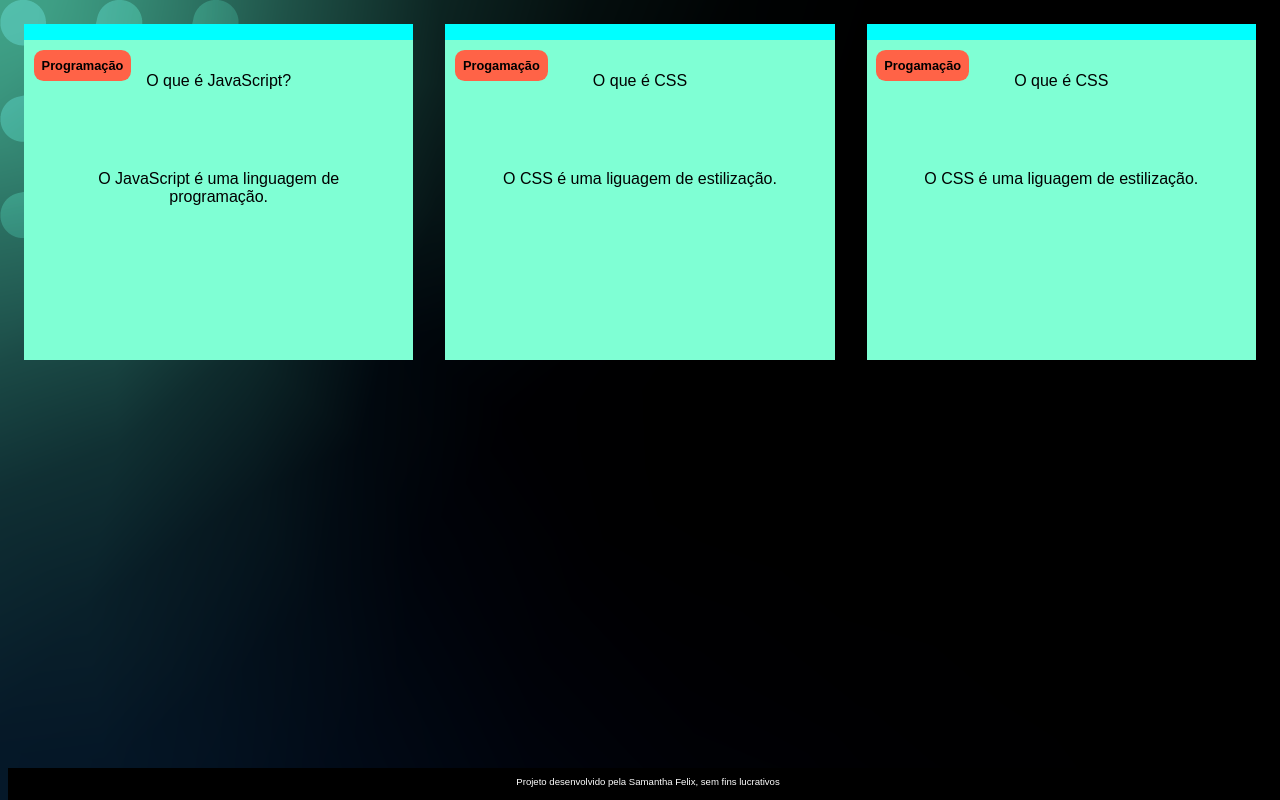
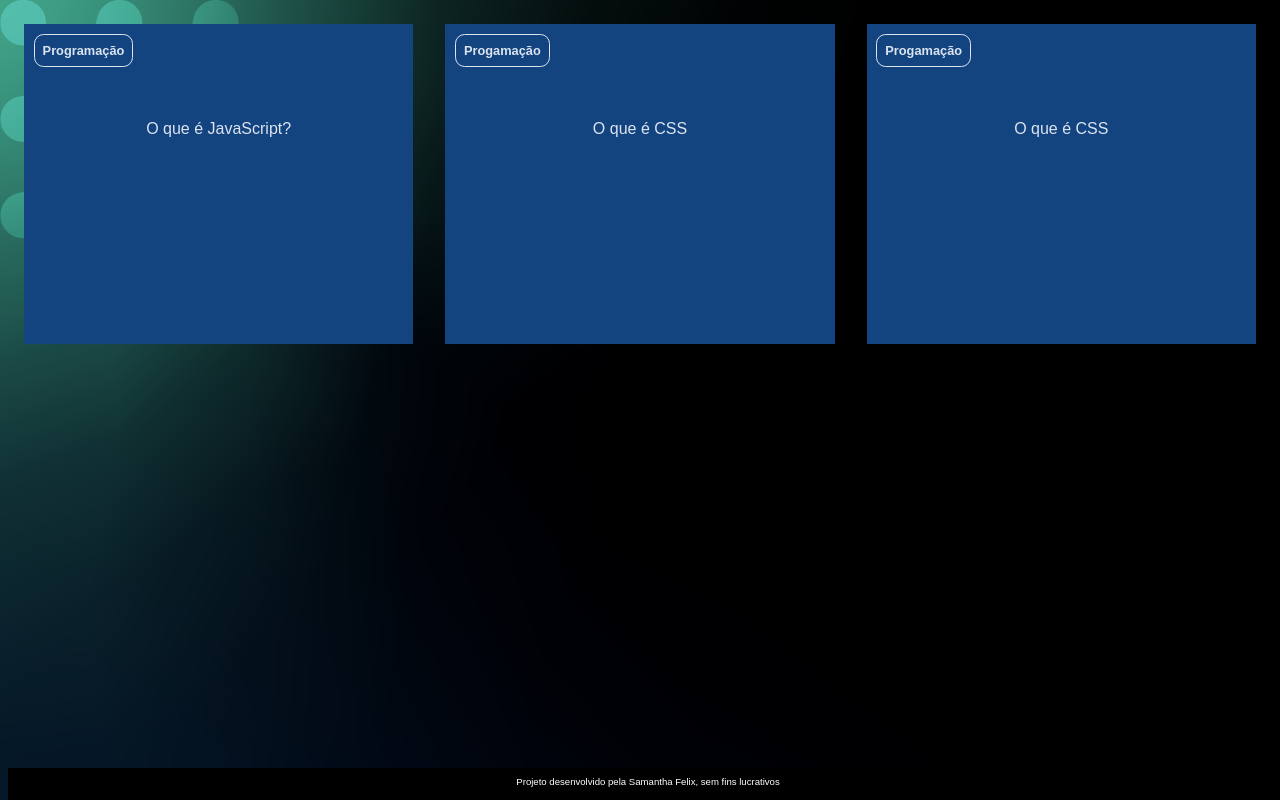
Before and after one commit to SamyFelix/Alura_terceiro-trimestre, a plain HTML site: page index.html in a window 1280 px wide. Drawn offline with Linux system fonts and the light colour scheme; a web font is replaced by a local one.

Commit message:
Baixando

```diff
--- a/assets/estilo.css
+++ b/assets/estilo.css
@@ -1,3 +1,8 @@
+:root{
+    --text-color: #DBE4EF;
+    --card-front-color: #144480;
+    --card-back-color: #00F4BF;
+}
 body{
     background:url('img/bg-desktop.webp');
     font-family: "Bai Jamjuree", sans-serif;
@@ -7,28 +12,52 @@ body{
 }
 .cartao{
     margin: 1rem 1rem;
-    background-color: aqua;
     height: 20rem;
     flex-grow: 1;
     flex-basis: calc(33% - 6rem);
 }
 .cartao_conteudo{
     text-align: center;
-    background-color: aquamarine;
+    background-color: var(--card-front-color);
     height: 100%;
+    transform-style: preserve-3d;
+    transition: transform 300ms ease-in-out;
 }
 .cartao_conteudo h3{
-    background-color: tomato;
+    color: var(--text-color);
+    border: 1px solid var(--text-color);
     text-align: left;
     padding: 0.5rem;
     position: absolute;
     margin: 0.6rem;
     border-radius: 0.6rem;
     font-size: 1vw;
+    backface-visibility: hidden;
 }
 .cartao_conteudo p{
     margin-top: 1rem;
     padding: 2rem;
+    margin: 4rem;
+}
+.cartao_conteudo_pergunta p{
+    color: var(--text-color);
+    font-weight: 500;
+}
+.cartao_conteudo_resposta p{
+    color: var(--card-back-color);
+    font-weight: 700;
+}
+.cartao:hover .cartao_conteudo{
+    transform: rotateY(180deg);
+}
+.cartao_conteudo_pergunta, .cartao_conteudo_resposta{
+    backface-visibility: hidden;
+    position: absolute;
+    height: 100%;
+    width: 100%;
+}
+.cartao_conteudo_resposta{
+    transform: rotateY(180deg);
 }
 footer{
     background-color: black;
```
